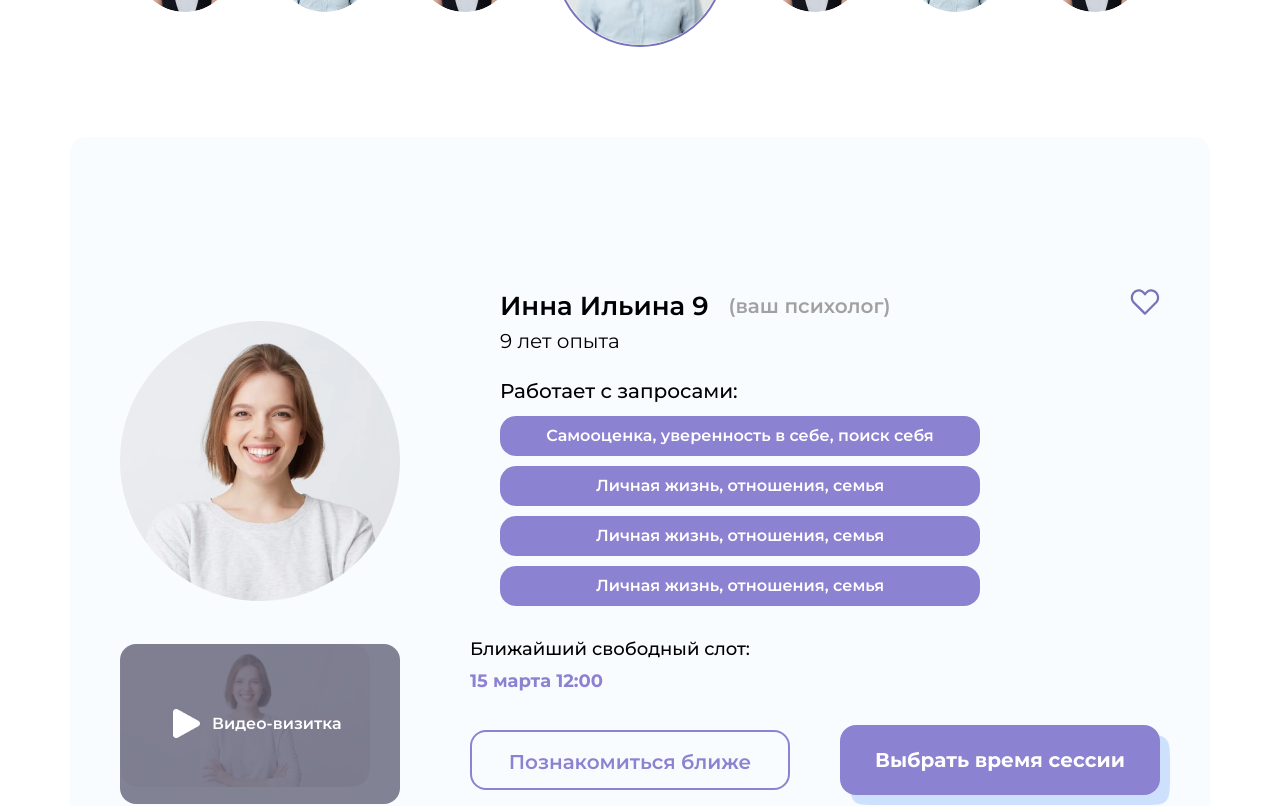
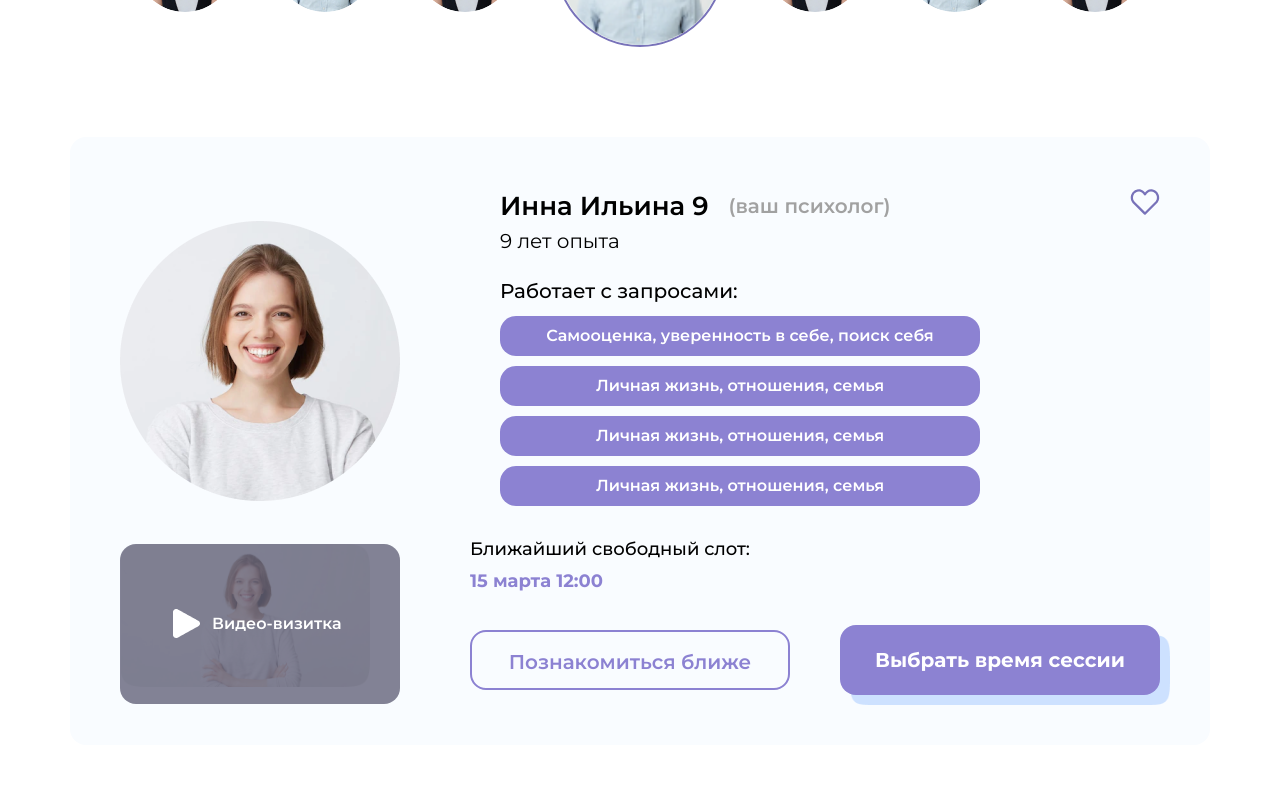
Before and after one commit to ArsikFrol/you-mi, a Next.js app: page /formSelectionPsychologist/three in a window 1280 px wide. Shown: the part 460-1266 px from the top of the page. Built offline with nearby package versions, Linux system fonts and the light colour scheme.

Commit message:
fix: props paddingNoneY

```diff
--- a/src/app/formPartTeam/layout.tsx
+++ b/src/app/formPartTeam/layout.tsx
@@ -54,7 +54,7 @@ export default function FormLayout({
     }
 
     return (
-        <Container paddingNoneYminH={pathName === '/formPartTeam/two' ? true : false}>
+        <Container paddingNoneY minH={pathName === '/formPartTeam/two' ? true : false}>
             <>
                 <div className='' style={pathName === '/formPartTeam/complete' ? {
                     padding: '25px 0',
--- a/src/app/tariff/referralProgram/page.tsx
+++ b/src/app/tariff/referralProgram/page.tsx
@@ -29,7 +29,7 @@ export default function () {
     return (
         <Container>
             <>
-                <ReferralProgram paddingNoneYrelative insidePadding purple rounded />
+                <ReferralProgram paddingNone relative insidePadding purple rounded />
                 <div className='flex justify-between'>
                     <div className='flex flex-col gap-y-[20px] mt-[50px]'>
                         <div className='text-(--color-btn-and-title) text-[18px] font-medium'>Ваша ссылка</div>
--- a/src/components/FormSelectionThree.tsx
+++ b/src/components/FormSelectionThree.tsx
@@ -49,7 +49,7 @@ export default function FormSelectionThree(props: Props) {
                 <SliderPsychologist setActiveAcquaint={setActiveAcquaint}
                     setShowAcquaint={setShowAcquaint} setShowCalendar={setShowCalendar}
                     showCalendar={showCalendar} />
-                <Container purple rounded paddingNoneYrelative>
+                <Container purple rounded paddingNoneY relative>
                     <CartSelectionThree setShowAcquaint={setShowAcquaint}
                         setShowCalendar={setShowCalendar} showAcquaint={showAcquaint} showCalendar={showCalendar}
                         setShowVisitCard={props.setShowVisitCard} />
```
